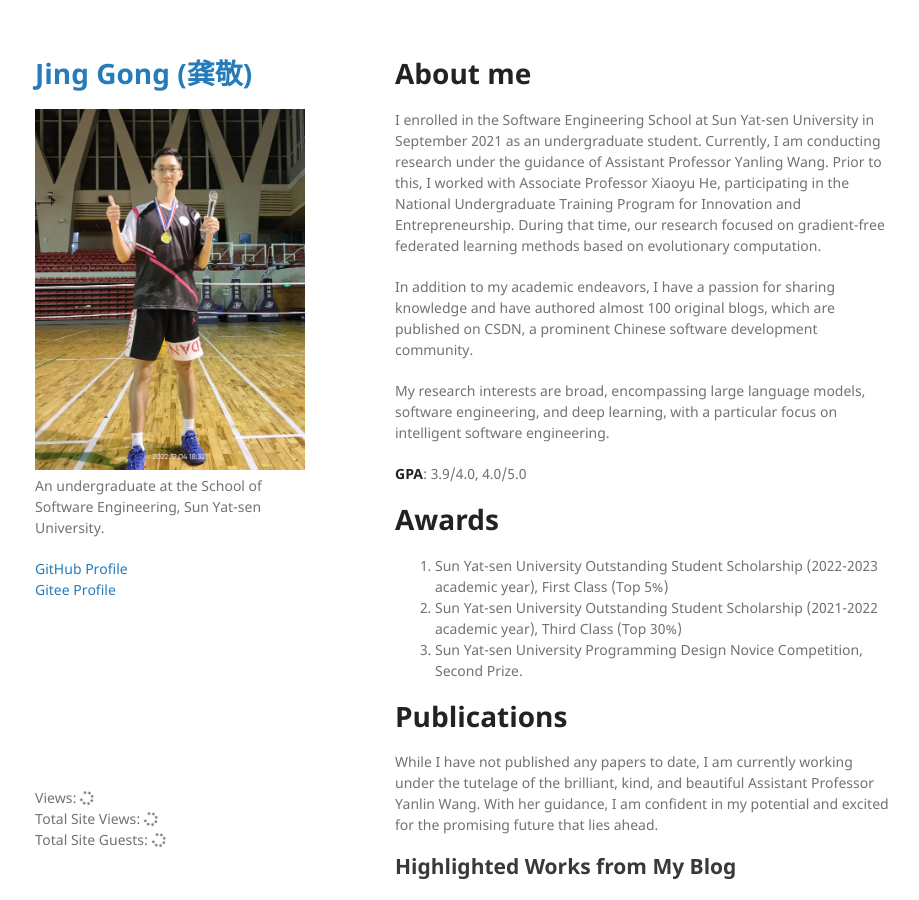
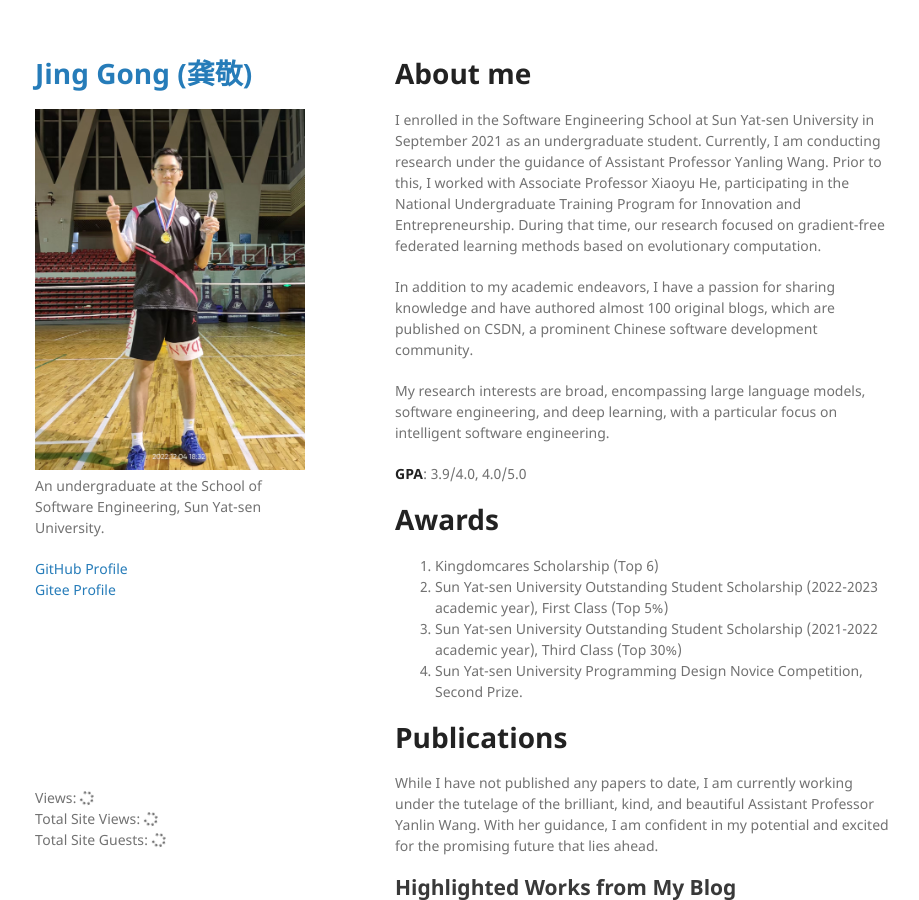
Before and after one commit to MikingG/MikingG.github.io, a Jekyll site: the page built from index.md, in a window 1280 px wide and 900 px high. Shown: the whole window, without its empty margins (175-1094 px from the left). Built offline with Jekyll 4.4.1, drawn with Linux system fonts in a browser that asks for light colours; nearby versions of some CDN libraries; comment, search, counter and statistics services are not loaded; our own code applies the rules of GitHub Pages for plain Markdown files.

Commit message:
Update index.md

```diff
--- a/index.md
+++ b/index.md
@@ -13,9 +13,10 @@ My research interests are broad, encompassing large language models, software en
 
 # Awards
 
-1. Sun Yat-sen University Outstanding Student Scholarship (2022-2023 academic year), First Class (Top 5%)
-2. Sun Yat-sen University Outstanding Student Scholarship (2021-2022 academic year), Third Class (Top 30%)
-3. Sun Yat-sen University Programming Design Novice Competition, Second Prize.
+1. Kingdomcares Scholarship (Top 6)
+2. Sun Yat-sen University Outstanding Student Scholarship (2022-2023 academic year), First Class (Top 5%)
+3. Sun Yat-sen University Outstanding Student Scholarship (2021-2022 academic year), Third Class (Top 30%)
+4. Sun Yat-sen University Programming Design Novice Competition, Second Prize.
 
 
 # Publications
```
